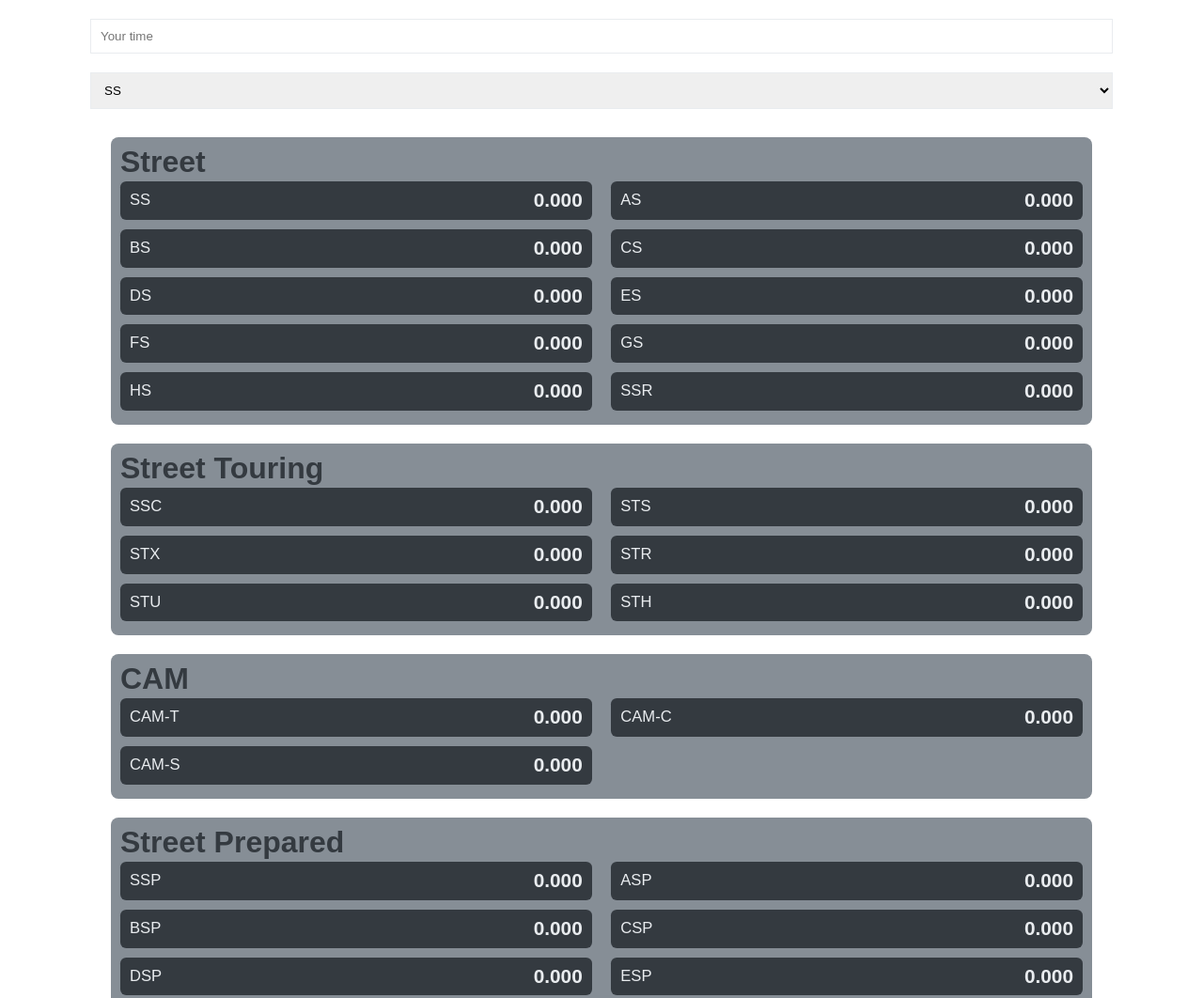
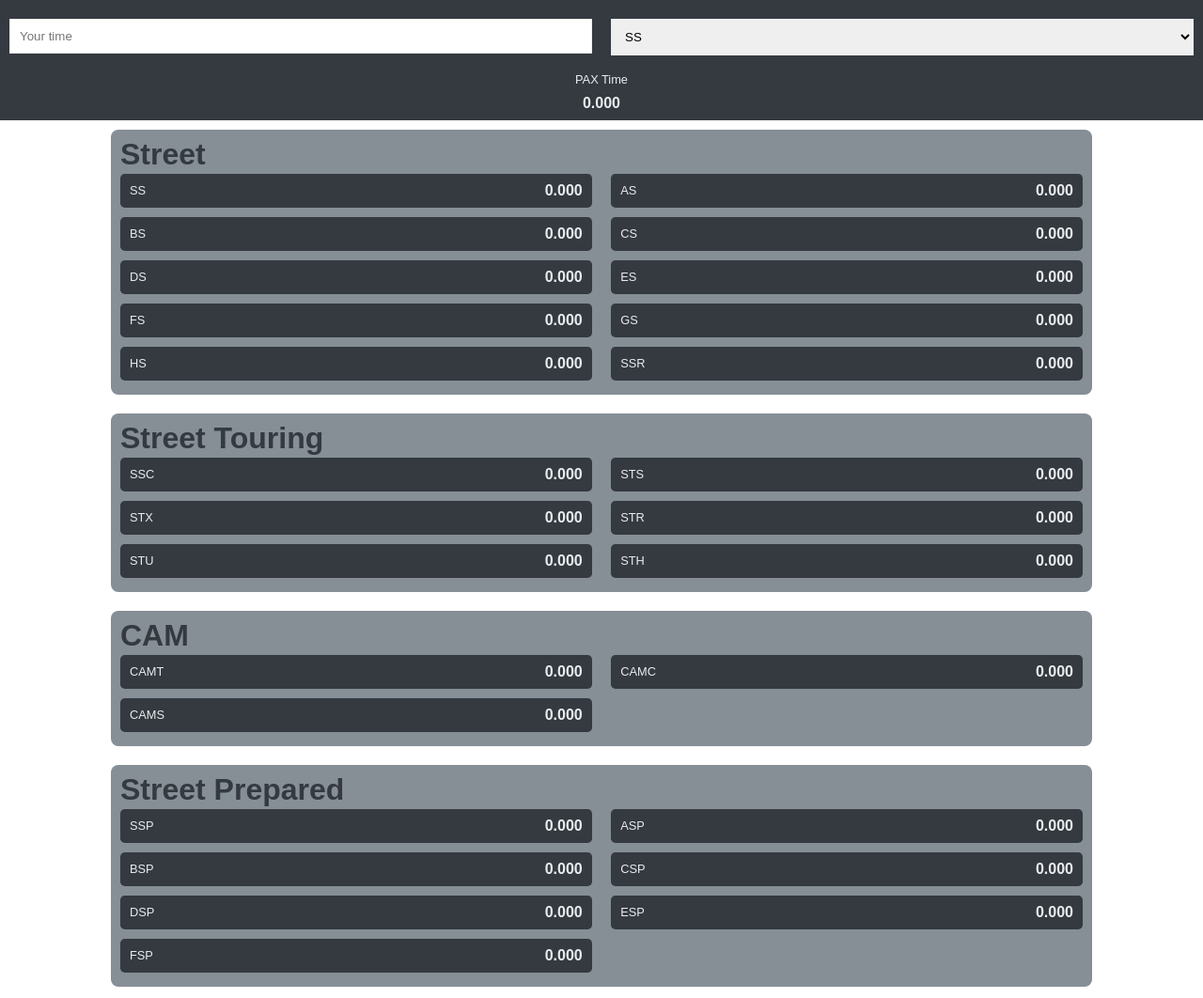
Before and after one commit to rfield91/paxcalculator, a React app: page / in a window 1280 px wide. Shown: the top 1062 px of the page at 94% size. Built offline with nearby package versions, Linux system fonts and the light colour scheme.

Commit message:
Made inputs fixed position, and added pax time for entered value

```diff
--- a/src/components/App.js
+++ b/src/components/App.js
@@ -27,9 +27,9 @@ class App extends React.Component {
                 { Name: "STH", Pax: 0.813 }
             ],
             CAM: [
-                { Name: "CAM-T", Pax: 0.812 },
-                { Name: "CAM-C", Pax: 0.82 },
-                { Name: "CAM-S", Pax: 0.833 }
+                { Name: "CAMT", Pax: 0.812 },
+                { Name: "CAMC", Pax: 0.82 },
+                { Name: "CAMS", Pax: 0.833 }
             ],
             "Street Prepared": [
                 { Name: "SSP", Pax: 0.853 },
@@ -75,7 +75,6 @@ class App extends React.Component {
     };
 
     onCalculate = data => {
-        // console.log("Data: ", data);
         this.setState({
             time: data.time,
             selectedClass: data.selectedClass
--- a/src/components/Calculator.css
+++ b/src/components/Calculator.css
@@ -1,13 +1,42 @@
 .calculator {
-    width: 85%;
-    margin: 10px auto;
+    position: fixed;
+    top: 0;
+    left: 0;
+    width: 100%;
+    background-color: rgb(52, 58, 64);
 }
 
-.calculator input,
-.calculator select {
+.calculator .inputs {
+    display: flex;
+    flex-direction: row;
+    justify-content: space-between;
+}
+
+.calculator .inputs > div {
+    width: 100%;
+    padding: 10px;
+    margin: 10px 0;
+}
+
+.inputs input,
+.inputs select {
     box-sizing: border-box;
     width: 100%;
     padding: 10px;
-    margin: 10px 0;
     border: 1px solid rgb(233, 236, 239);
 }
+
+.pax-time {
+    text-align: center;
+    color: rgb(233, 236, 239);
+}
+
+.pax-time h3 {
+    font-size: 0.8em;
+}
+
+.pax-time div {
+    font-size: 1em;
+    font-weight: bold;
+    padding: 10px;
+}
--- a/src/components/Calculator.js
+++ b/src/components/Calculator.js
@@ -14,7 +14,6 @@ class Calculator extends React.Component {
     }
 
     onClassChange = event => {
-        console.log(event.target.value);
         this.setState({
             selectedClass: event.target.value
         });
@@ -41,6 +40,8 @@ class Calculator extends React.Component {
     render() {
         var options = [];
 
+        var paxTime = (this.state.time * this.state.selectedClass).toFixed(3);
+
         for (const category in this.props.paxValues) {
             var paxClasses = this.props.paxValues[category];
 
@@ -65,6 +66,7 @@ class Calculator extends React.Component {
 
         return (
             <div className="calculator">
+                <div className="inputs">
                     <div>
                         <input
                             type="number"
@@ -84,6 +86,11 @@ class Calculator extends React.Component {
                         </select>
                     </div>
                 </div>
+                <div className="pax-time">
+                    <h3>PAX Time</h3>
+                    <div>{paxTime}</div>
+                </div>
+            </div>
         );
     }
 }
--- a/src/components/Output.css
+++ b/src/components/Output.css
@@ -4,6 +4,10 @@
     --primary-color: rgb(134, 142, 150);
     --dark-color: rgb(52, 58, 64);
     --text-color: rgb(233, 236, 239);
+}
+
+.output {
+    margin-top: 128px;
 }
 
 .categories {
@@ -39,7 +43,7 @@
     flex: 0 0 49%;
     background-color: var(--dark-color);
     border-radius: 0.3em;
-    font-size: 1.3em;
+    font-size: 1em;
     margin: 5px 0;
     color: var(--text-color);
     display: flex;
--- a/src/components/Output.js
+++ b/src/components/Output.js
@@ -3,8 +3,6 @@ import "./Output.css";
 
 class Output extends React.Component {
     render() {
-        console.log(this.props);
-
         var categories = [];
 
         for (var category in this.props.paxValues) {
@@ -36,7 +34,11 @@ class Output extends React.Component {
             );
         }
 
-        return <div className="categories">{categories}</div>;
+        return (
+            <div className="output">
+                <div className="categories">{categories}</div>
+            </div>
+        );
     }
 }
 
```
Lines whose indentation alone changed are shown as unchanged.
